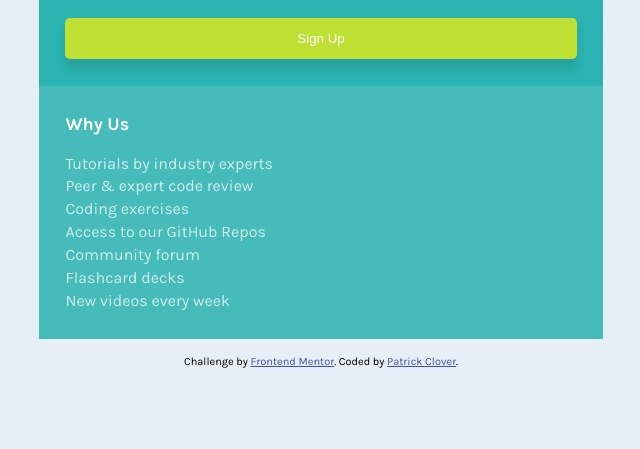
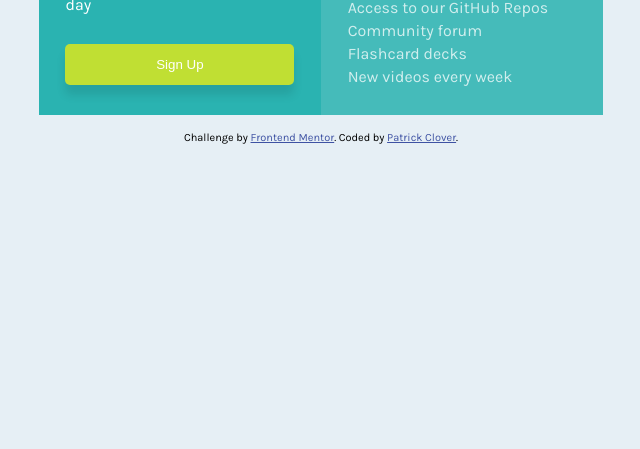
Before and after one commit to pcloverdevelopment/single-price-grid-component, a plain HTML site: page index.html in a window 1280 px wide. Shown: the part 351-800 px from the top of the page, without its empty margins (319-959 px from the left). Drawn offline with Linux system fonts and the light colour scheme.

Commit message:
fixed width sizing issue

```diff
--- a/index.html
+++ b/index.html
@@ -27,7 +27,7 @@
           skills.
         </p>
       </header>
-      <div>
+      <div id="flex_container">
         <section>
           <h2>Monthly Subscription</h2>
           <h3>&dollar;29 <span>per month</span></h3>
--- a/styles.css
+++ b/styles.css
@@ -1,7 +1,8 @@
 /* Reset */
 * {
-  margin: 0px;
+  margin: 0;
   padding: 0;
+  box-sizing: border-box;
 }
 
 /* universal styling */
@@ -14,13 +15,20 @@ body {
 main {
   max-width: 635px;
   width: 44.0972%;
-  margin: auto;
+  margin: 0 auto;
+}
+
+/* flex container */
+#flex_container {
+  display: flex;
+  width: 100%;
 }
 
 /* header styles */
 header {
   background-color: #fff;
   padding: 1.667em;
+  width: 100%;
 }
 
 header h1 {
@@ -47,6 +55,7 @@ header p {
 section {
   background-color: rgb(42, 179, 177);
   padding: 1.667em;
+  flex-basis: 50%;
 }
 
 section h2 {
@@ -93,6 +102,7 @@ section button {
 aside {
   background-color: rgba(42, 179, 177, 0.85);
   padding: 1.667em;
+  flex-basis: 50%;
 }
 
 aside h4 {
```
